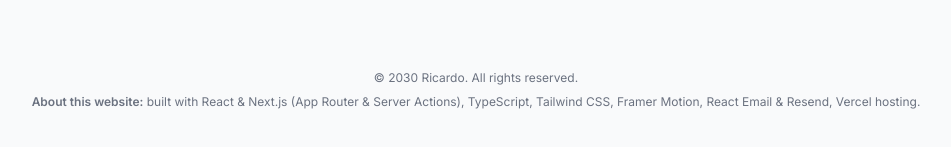
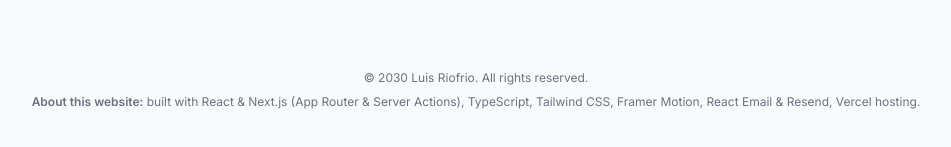
Before and after one commit to lriofrio915/portfolio, a Next.js app: page / in a window 1280 px wide. Shown: the part 4355-4502 px from the top of the page, without its empty margins (164-1115 px from the left). Built offline with nearby package versions, Linux system fonts and the light colour scheme; no server answers.

Commit message:
#9 update-footer-component (#12)

```diff
--- a/src/components/Footer.tsx
+++ b/src/components/Footer.tsx
@@ -4,7 +4,7 @@ const Footer = () => {
   return (
     <footer className="mb-10 px-4 text-center text-gray-500">
       <small className="mb-2 block text-xs">
-        &copy; 2030 Ricardo. All rights reserved.
+        &copy; 2030 Luis Riofrio. All rights reserved.
       </small>
       <p className="text-xs">
         <span className="font-semibold">About this website:</span> built with
```
